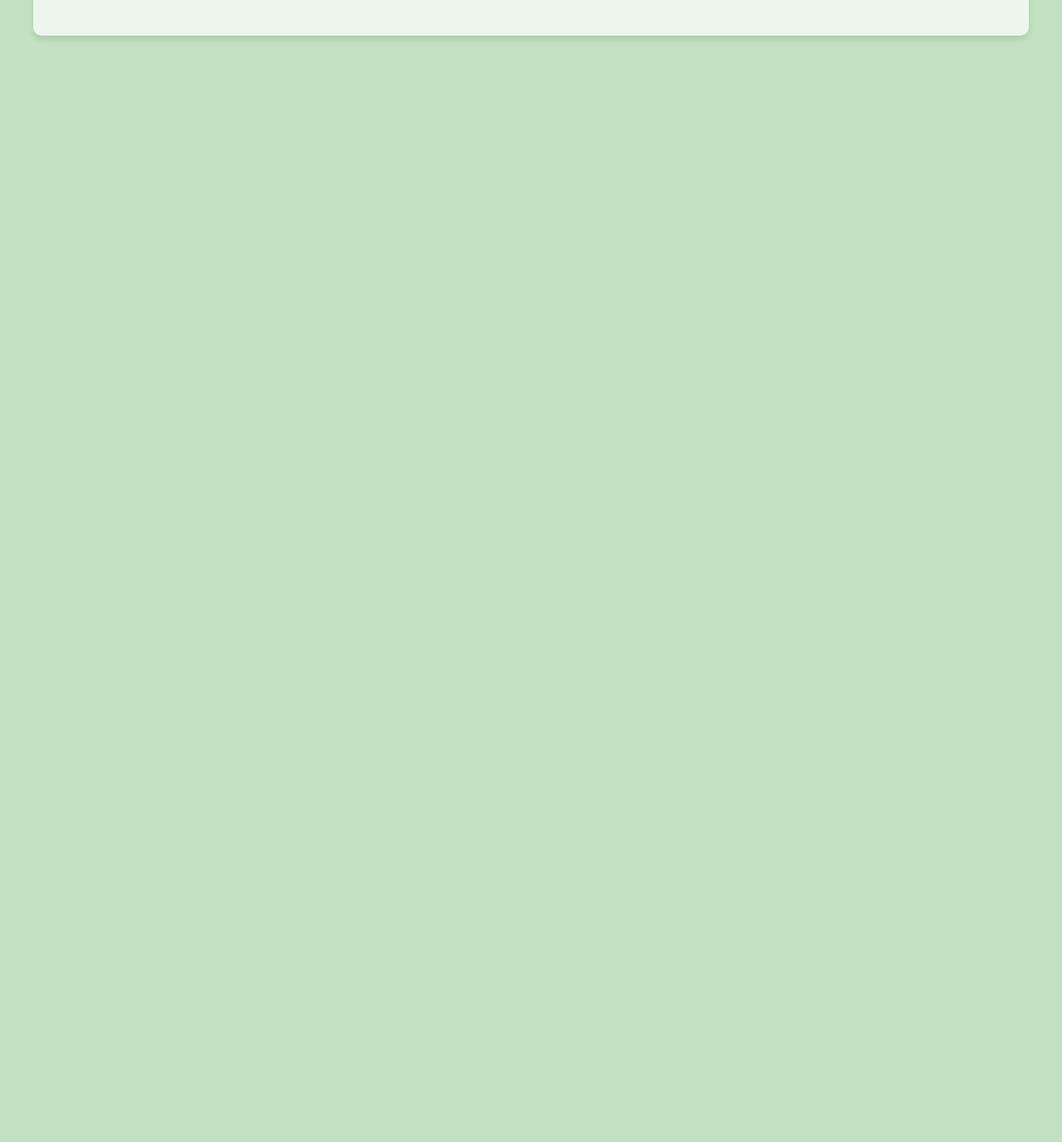
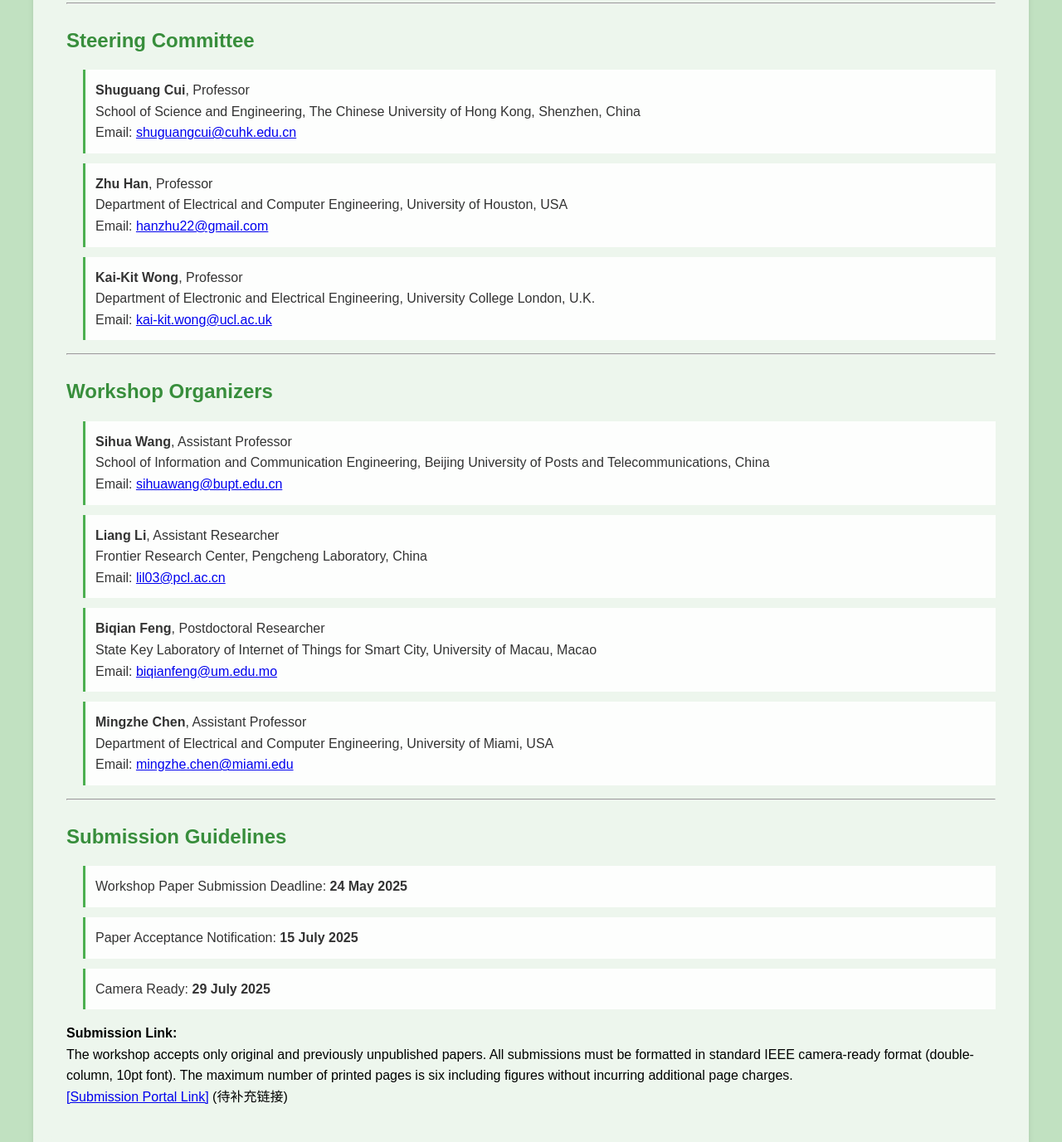
Before and after one commit to fengbiqian/VTC-2025fall-GAI-and-LLM, a plain HTML site: page index.html in a window 1280 px wide. Shown: the part 1263-2640 px from the top of the page at 83% size. Before the commit the page ends 1346 px from the top, so only its background shows below. Drawn offline with Linux system fonts and the light colour scheme.

Commit message:
Update index.html

```diff
--- a/index.html
+++ b/index.html
@@ -98,6 +98,66 @@
             <li>Deploying GAI/large model in cloud-edge networks</li>
             <li>Experimental prototyping and testbeds for GAI/large model-assisted networks</li>
         </ul>
+        <hr class="section-divider">
+
+        <h2>Steering Committee</h2>
+        <ul>
+            <li>
+                <strong>Shuguang Cui</strong>, Professor<br>
+                School of Science and Engineering, The Chinese University of Hong Kong, Shenzhen, China<br>
+                Email: <a href="mailto:shuguangcui@cuhk.edu.cn" class="email-link">shuguangcui@cuhk.edu.cn</a>
+            </li>
+            <li>
+                <strong>Zhu Han</strong>, Professor<br>
+                Department of Electrical and Computer Engineering, University of Houston, USA<br>
+                Email: <a href="mailto:hanzhu22@gmail.com" class="email-link">hanzhu22@gmail.com</a>
+            </li>
+            <li>
+                <strong>Kai-Kit Wong</strong>, Professor<br>
+                Department of Electronic and Electrical Engineering, University College London, U.K.<br>
+                Email: <a href="mailto:kai-kit.wong@ucl.ac.uk" class="email-link">kai-kit.wong@ucl.ac.uk</a>
+            </li>
+        </ul>
+
+        <hr class="section-divider">
+
+        <h2>Workshop Organizers</h2>
+        <ul>
+            <li>
+                <strong>Sihua Wang</strong>, Assistant Professor<br>
+                School of Information and Communication Engineering, Beijing University of Posts and Telecommunications, China<br>
+                Email: <a href="mailto:sihuawang@bupt.edu.cn" class="email-link">sihuawang@bupt.edu.cn</a>
+            </li>
+            <li>
+                <strong>Liang Li</strong>, Assistant Researcher<br>
+                Frontier Research Center, Pengcheng Laboratory, China<br>
+                Email: <a href="mailto:lil03@pcl.ac.cn" class="email-link">lil03@pcl.ac.cn</a>
+            </li>
+            <li>
+                <strong>Biqian Feng</strong>, Postdoctoral Researcher<br>
+                State Key Laboratory of Internet of Things for Smart City, University of Macau, Macao<br>
+                Email: <a href="mailto:biqianfeng@um.edu.mo" class="email-link">biqianfeng@um.edu.mo</a>
+            </li>
+            <li>
+                <strong>Mingzhe Chen</strong>, Assistant Professor<br>
+                Department of Electrical and Computer Engineering, University of Miami, USA<br>
+                Email: <a href="mailto:mingzhe.chen@miami.edu" class="email-link">mingzhe.chen@miami.edu</a>
+            </li>
+        </ul>
+
+        <hr class="section-divider">
+
+        <h2>Submission Guidelines</h2>
+        <ul>
+            <li>Workshop Paper Submission Deadline: <strong>24 May 2025</strong></li>
+            <li>Paper Acceptance Notification: <strong>15 July 2025</strong></li>
+            <li>Camera Ready: <strong>29 July 2025</strong></li>
+        </ul>
+        <p>
+            <strong>Submission Link:</strong><br>
+            The workshop accepts only original and previously unpublished papers. All submissions must be formatted in standard IEEE camera-ready format (double-column, 10pt font). The maximum number of printed pages is six including figures without incurring additional page charges.<br>
+            <a href="#" class="email-link">[Submission Portal Link]</a> (待补充链接)
+        </p>
     </div>
 </body>
 </html>
```
